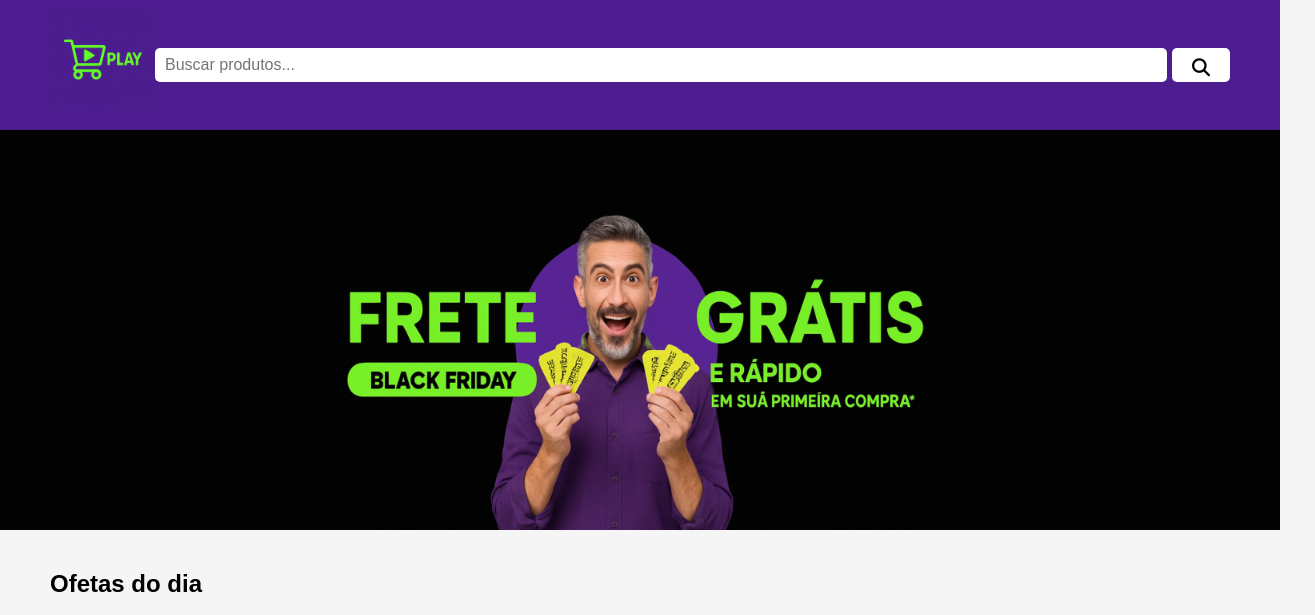
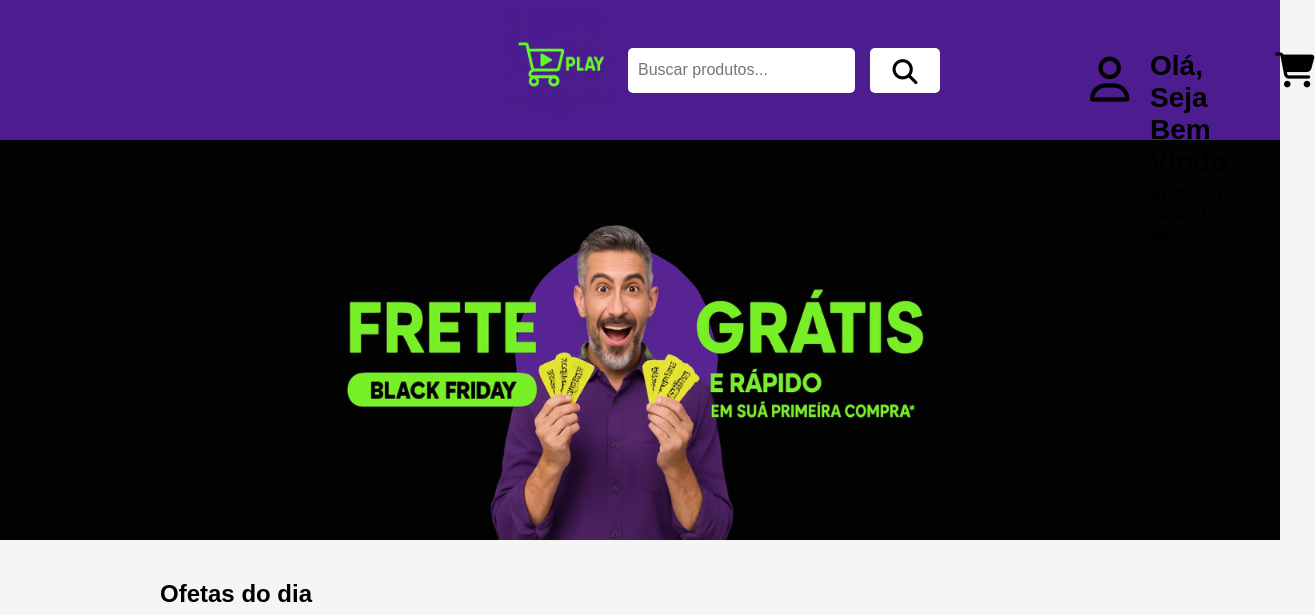
Before and after one commit to Caionobreg/mercadoPlay, a plain HTML site: page index.html in a window 1280 px wide. Shown: the top 615 px of the page, 1315 px wide, since content can reach past the window. Drawn offline with Linux system fonts and the light colour scheme.

Commit message:
Alteração no header

```diff
--- a/index.html
+++ b/index.html
@@ -8,27 +8,45 @@
         integrity="sha512-iecdLmaskl7CVkqkXNQ/ZH/XLlvWZOJyj7Yy7tcenmpD1ypASozpmT/E0iPtmFIB46ZmdtAc9eNBvH0H/ZpiBw=="
         crossorigin="anonymous" referrerpolicy="no-referrer" />
     <link rel="stylesheet" href="styles.css">
-    <title>Mercado Livre</title>
+    <title>Mercado Play</title>
 </head>
 
 <body>
     <header class="header">
-        <div class="container">
+        <div class="container1">
 
             <div class="search-container">
 
-                <img alt="logo-play" class="logo"
-                    src="./img/MercadoPlay.png">
+                <img alt="logo-play" class="logo" src="./img/MercadoPlay.png">
 
                 <input type="text" id="searchInput" placeholder="Buscar produtos... " class="search-input">
 
                 <button id="searchBtn" class="search-btn">
                     <i class="fa-solid fa-magnifying-glass"></i>
                 </button>
+
+            </div>
+
+            <div class="right-header">
+                <div id="userHeader" class="user-header">
+                    <div id="userIcon" class="user-icon">
+                        <i class="fa-regular fa-user"></i>
+                    </div>
+
+                        <div id="userInfo" class="user-info">
+                            <h3>Olá, Seja Bem Vindo</h3>
+                            <a href="">Entre ou cadastre-se</a>
+                        </div>
+                </div>
+
+                <div id="cartHeader" class="cart-header">
+                    <button id="cartBtn" class="cart-btn">
+                        <i class="fa-solid fa-cart-shopping"></i>
+                    </button>
+                </div>
             </div>
         </div>
     </header>
-
 
     <section class="hero">
 
--- a/styles.css
+++ b/styles.css
@@ -9,25 +9,35 @@ body {
     background-color: #f5f5f5;
 }
 
-.header {
-    background-color: #4D1D90;
+.container1 {
+    display: flex;
+    max-width: 100%;
+    margin: 0 auto;
+    padding: 10px;
 }
 
 .container {
     max-width: 1200px;
     margin: 0 auto;
     padding: 10px;
+
+}
+
+.header {
+    background-color: #4D1D90;
 }
 
 .logo {
-    height: 100px;
+    height: 110px;
     margin-bottom: 10px;
 }
 
 .search-container {
     display: flex;
     align-items: center;
-    gap: 5px;
+    gap: 15px;
+    width: 50%;
+    margin: 0 130px 0 493px;
 }
 
 .search-input {
@@ -37,7 +47,7 @@ body {
     border-radius: 5px;
     font-size: 16px;
     outline: none;
-    height: 34px;
+    height: 45px;
 }
 
 .search-btn {
@@ -45,17 +55,80 @@ body {
     border: none;
     border-radius: 5px;
     cursor: pointer;
-    font-size: 18px;
+    font-size: 25px;
     padding: 10px 20px;
-    height: 34px;
+    width: 70px;
+    height: 45px;
 }
 
 .search-btn:hover {
     background-color: #f0f0f0;
 }
 
+.right-header {
+    display: flex;
+    align-items: center;
+    justify-content: center;
+    gap: 15px;
+    margin-right: 15px;
+}
+
+.user-header {
+    padding: 10px 15px;
+    font-size: 14px;
+    display: flex;
+    height: 60px;
+    gap: 10px;
+}
+
+.user-icon {
+    height: 40px;
+    width: 25px;
+    margin: 5px 25px 0 5px;
+    font-size: 24px;
+    margin-bottom: 5px;
+    font-size: 45px;
+}
+
+.user-info h3 {
+    font-size: 28px;
+    margin-bottom: 5px;
+    font-weight: bold;
+}
+
+.user-info a {
+    color: #000;
+    text-decoration: none;
+    font-weight: bold;
+    font-size: 18px;
+}
+
+.cart-header {
+    height: 60px;
+    display: flex;
+    align-items: center;
+    justify-content: center;
+}
+
+.cart-btn {
+    background-color: transparent;
+    border: none;
+    border-radius: 5px;
+    height: 40px;
+    width: 40px;
+    cursor: pointer;
+    font-size: 18px;
+    margin-left: 15px;
+}
+
+.cart-btn i {
+    font-size: 35px;
+}
+
 .main {
     padding: 30px 0;
+    display: flex;
+    justify-content: center;
 }
 
 .section-title {
@@ -79,7 +152,7 @@ body {
 
 .product-card:hover {
     transform: translateY(10px);
-    box-shadow: 0 5px 15px rgba(0, 0, 0, 0.2);
+    box-shadow: 0 5px 15px rgba(58, 25, 128, 1);
 }
 
 .product-image {
@@ -117,10 +190,6 @@ body {
     height: 400px;
     display: flex;
     flex-direction: column;
-    justify-content: flex-end;
-    align-items: center;
-    text-align: center;
-    padding-bottom: 50px;
 }
 
 .footer {
@@ -128,11 +197,10 @@ body {
     padding: 20px;
     text-align: center;
     margin-top: 50px;
-    border-top: 2px solid #3A1980;
+    border-top: 2px solid #4D1D90;
 }
 
 .footer p{
     color: #777;
-    font-size: 20px;
-    font-weight: bold;
+    font-size: 14px;
 }
```
